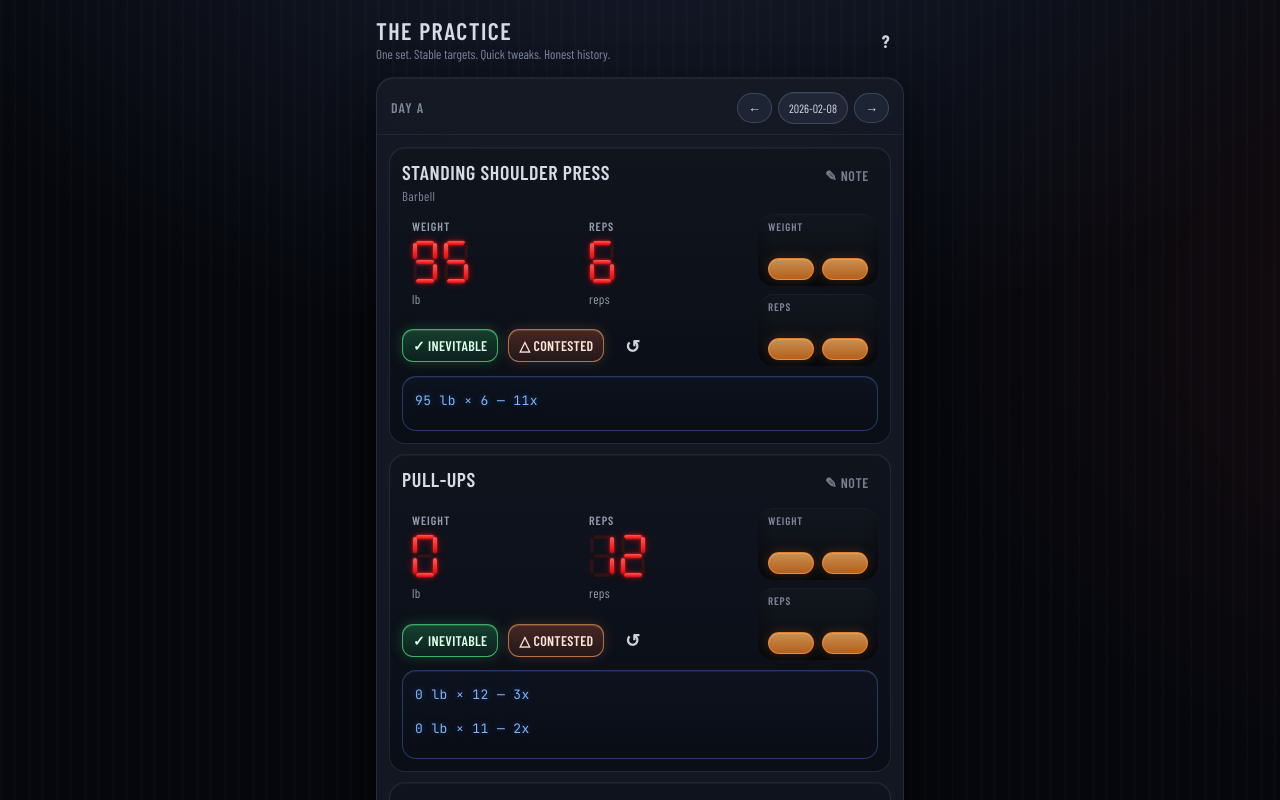
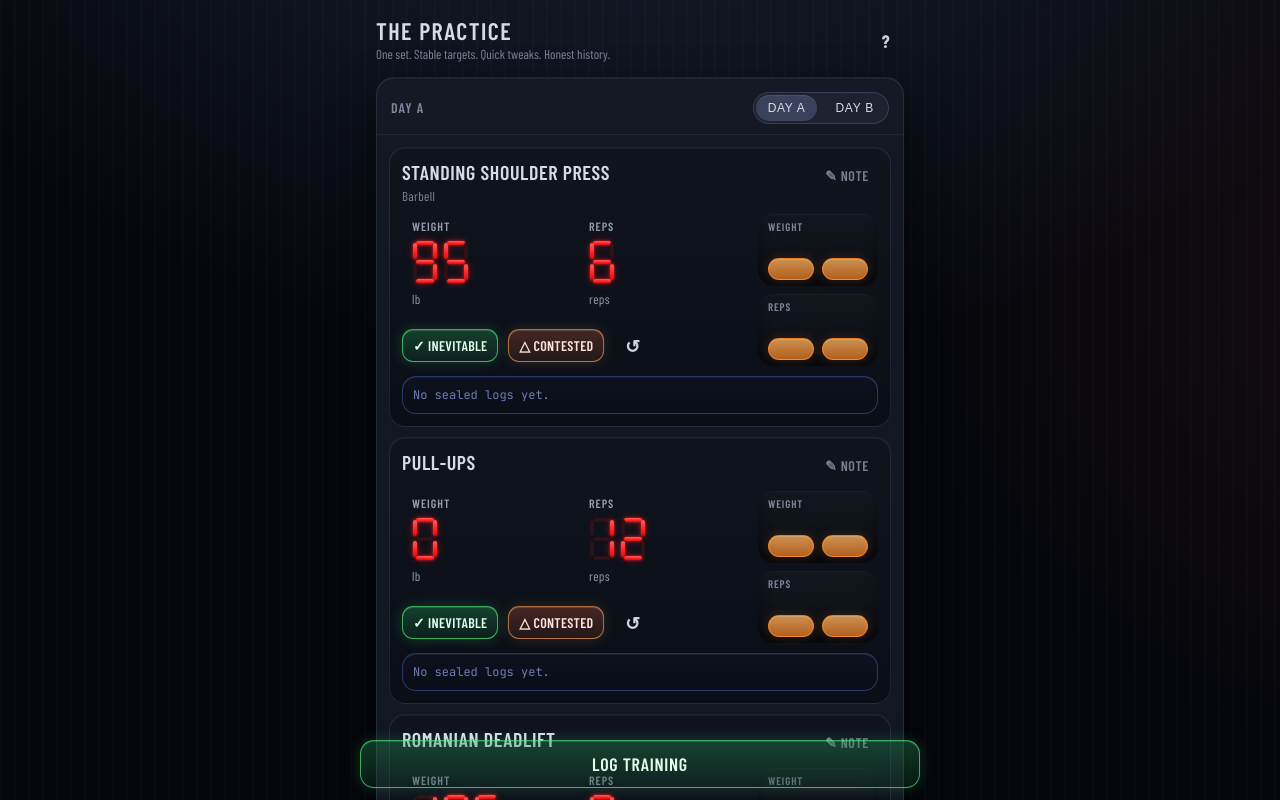
Before and after one commit to comeauchristian-ux/the-practice, a React (Vite) app: page / in a window 1280 px wide. Shown: the top 800 px of the page. Built offline with nearby package versions, Linux system fonts and the light colour scheme.

Commit message:
Replaced dates with occurences, added a way to log workouts, fixed history (sorted by frequency)

```diff
--- a/src/App.jsx
+++ b/src/App.jsx
@@ -1,12 +1,8 @@
 import React from 'react'
-import { buildImportedLogs } from './importHistory'
 
 // ===========================
 // 1) PROGRAM (edit here)
 // ===========================
-// You said: one set only. So each exercise has a single target.
-// - type: "strength" uses weight + reps
-// - type: "cardio" uses incline + speed (kph)
 const PROGRAM = {
   A: {
     name: 'Day A',
@@ -47,79 +43,136 @@ const PROGRAM = {
 // ===========================
 // 2) STORAGE (local-first)
 // ===========================
-const STORAGE_KEY = 'gym_practice_vite_v2'
-const IMPORTED_LOGS = buildImportedLogs()
+const STORAGE_KEY = 'gym_practice_vite_v3'
+const LEGACY_STORAGE_KEY = 'gym_practice_vite_v2'
+
+function deepClone(obj){
+  return obj ? JSON.parse(JSON.stringify(obj)) : obj
+}
+
+function clamp(n, min, max){
+  return Math.min(max, Math.max(min, n))
+}
+
+function normalizeCount(value){
+  return Number.isFinite(value) ? Math.max(0, Math.floor(value)) : 0
+}
+
+function normalizeState(raw){
+  return raw === 'inevitable' || raw === 'contested' ? raw : undefined
+}
+
+function normalizeExerciseRecord(raw){
+  if(!raw || typeof raw !== 'object'){
+    return {
+      inevitableCount: 0,
+      contestedCount: 0,
+      history: [],
+      performanceHistory: [],
+    }
+  }
+
+  const history = Array.isArray(raw.history)
+    ? raw.history.filter((s) => s === 'inevitable' || s === 'contested')
+    : []
+  const performanceHistory = Array.isArray(raw.performanceHistory)
+    ? raw.performanceHistory.filter((item) => typeof item === 'string' && item.trim())
+    : []
+
+  return {
+    ...raw,
+    inevitableCount: normalizeCount(raw.inevitableCount),
+    contestedCount: normalizeCount(raw.contestedCount),
+    history,
+    performanceHistory,
+    lastState: normalizeState(raw.lastState),
+    state: normalizeState(raw.state),
+  }
+}
+
+function migrateLegacyState(parsed){
+  const next = {
+    dayKey: parsed?.dayKey === 'B' ? 'B' : 'A',
+    plan: parsed?.plan || {},
+    sessions: { A: {}, B: {} },
+  }
+
+  const logs = parsed?.logs || {}
+  const dates = Object.keys(logs).sort()
+
+  for(const date of dates){
+    for(const dayKey of ['A', 'B']){
+      const dayLog = logs?.[date]?.[dayKey]
+      if(!dayLog || typeof dayLog !== 'object') continue
+
+      for(const exId of Object.keys(dayLog)){
+        const source = dayLog[exId]
+        if(!source || typeof source !== 'object') continue
+
+        const current = normalizeExerciseRecord(next.sessions[dayKey][exId])
+        const merged = { ...current }
+
+        if(typeof source.weight === 'number') merged.weight = source.weight
+        if(typeof source.reps === 'number') merged.reps = source.reps
+        if(typeof source.incline === 'number') merged.incline = source.incline
+        if(typeof source.speed === 'number') merged.speed = source.speed
+        if(typeof source.note === 'string' && source.note.trim()) merged.note = source.note.trim()
+
+        const state = normalizeState(source.state)
+        if(state === 'inevitable') merged.inevitableCount += 1
+        if(state === 'contested') merged.contestedCount += 1
+        if(state){
+          merged.history = [...merged.history, state]
+          merged.lastState = state
+        }
+
+        next.sessions[dayKey][exId] = merged
+      }
+    }
+  }
+
+  return next
+}
+
+function normalizeLoadedState(parsed){
+  const base = {
+    dayKey: parsed?.dayKey === 'B' ? 'B' : 'A',
+    plan: parsed?.plan || {},
+    sessions: { A: {}, B: {} },
+  }
+
+  for(const dayKey of ['A', 'B']){
+    const session = parsed?.sessions?.[dayKey] || {}
+    for(const exId of Object.keys(session)){
+      base.sessions[dayKey][exId] = normalizeExerciseRecord(session[exId])
+    }
+  }
+
+  return base
+}
 
 function loadState(){
   try{
     const raw = localStorage.getItem(STORAGE_KEY)
-    if(!raw) return { view:'today', dayKey:'A', plan:{}, logs:deepClone(IMPORTED_LOGS) }
-    const parsed = JSON.parse(raw)
-    const mergedLogs = mergeLogsWithImported(parsed.logs || {})
-    return { view:'today', dayKey:'A', plan:{}, ...parsed, logs:mergedLogs }
+    if(raw){
+      const parsed = JSON.parse(raw)
+      return normalizeLoadedState(parsed)
+    }
+
+    const legacyRaw = localStorage.getItem(LEGACY_STORAGE_KEY)
+    if(legacyRaw){
+      const parsedLegacy = JSON.parse(legacyRaw)
+      return migrateLegacyState(parsedLegacy)
+    }
+
+    return { dayKey: 'A', plan: {}, sessions: { A: {}, B: {} } }
   }catch(e){
-    return { view:'today', dayKey:'A', plan:{}, logs:deepClone(IMPORTED_LOGS) }
+    return { dayKey: 'A', plan: {}, sessions: { A: {}, B: {} } }
   }
 }
-function mergeLogsWithImported(logs){
-  const merged = deepClone(IMPORTED_LOGS) || {}
-  for(const date of Object.keys(logs || {})){
-    if(!merged[date]) merged[date] = {}
-    for(const dayKey of Object.keys(logs[date] || {})){
-      merged[date][dayKey] = { ...(merged[date][dayKey] || {}), ...(logs[date][dayKey] || {}) }
-    }
-  }
-  return merged
-}
+
 function saveState(state){
   localStorage.setItem(STORAGE_KEY, JSON.stringify(state))
-}
-function todayISO(){
-  const d = new Date()
-  const y = d.getFullYear()
-  const m = String(d.getMonth()+1).padStart(2,'0')
-  const day = String(d.getDate()).padStart(2,'0')
-  return `${y}-${m}-${day}`
-}
-function addDaysISO(dateISO, deltaDays){
-  const [y, m, d] = dateISO.split('-').map(Number)
-  const dt = new Date(y, m - 1, d)
-  dt.setDate(dt.getDate() + deltaDays)
-  const yy = dt.getFullYear()
-  const mm = String(dt.getMonth()+1).padStart(2,'0')
-  const dd = String(dt.getDate()).padStart(2,'0')
-  return `${yy}-${mm}-${dd}`
-}
-function oppositeDayKey(dayKey){
-  return dayKey === 'A' ? 'B' : 'A'
-}
-function pickDominantDayKeyForDate(logs, date){
-  const dayA = logs?.[date]?.A || {}
-  const dayB = logs?.[date]?.B || {}
-  const aCount = Object.keys(dayA).length
-  const bCount = Object.keys(dayB).length
-  if(aCount && !bCount) return 'A'
-  if(bCount && !aCount) return 'B'
-  if(!aCount && !bCount) return null
-  const aTs = Math.max(0, ...Object.values(dayA).map(e => e?.updatedAt || 0))
-  const bTs = Math.max(0, ...Object.values(dayB).map(e => e?.updatedAt || 0))
-  return aTs >= bTs ? 'A' : 'B'
-}
-function resolveWorkoutDayKey(logs, date){
-  const onDate = pickDominantDayKeyForDate(logs, date)
-  if(onDate) return onDate
-  const dates = Object.keys(logs || {}).filter(d => d < date).sort().reverse()
-  for(const d of dates){
-    const prior = pickDominantDayKeyForDate(logs, d)
-    if(prior) return oppositeDayKey(prior)
-  }
-  return 'A'
-}
-function deepClone(obj){
-  return obj ? JSON.parse(JSON.stringify(obj)) : obj
-}
-function clamp(n, min, max){
-  return Math.min(max, Math.max(min, n))
 }
 
 // ===========================
@@ -199,8 +252,6 @@ function formatTarget(ex, entry, plan){
       secondary: `${spd} kph`,
       left: { label: 'Incline', value: inc, unit: '%' },
       right: { label: 'Speed', value: spd, unit: 'kph' },
-      inc,
-      spd,
     }
   }
   const w = entry?.weight ?? plan?.defaultWeight ?? ex.defaultWeight ?? 0
@@ -210,16 +261,32 @@ function formatTarget(ex, entry, plan){
     secondary: `${r} reps`,
     left: { label: 'Weight', value: w, unit: 'lb' },
     right: { label: 'Reps', value: r, unit: 'reps' },
-    w,
-    r,
   }
+}
+
+function formatStateLabel(state){
+  if(state === 'inevitable') return 'Inevitable'
+  if(state === 'contested') return 'Contested'
+  return ''
+}
+
+function buildFrequencyLines(performanceHistory){
+  const map = new Map()
+  for(const signature of performanceHistory || []){
+    if(!signature) continue
+    map.set(signature, (map.get(signature) || 0) + 1)
+  }
+  return Array.from(map.entries())
+    .map(([signature, count]) => ({ signature, count }))
+    .sort((a, b) => b.count - a.count || a.signature.localeCompare(b.signature))
+    .slice(0, 3)
+    .map((item) => `${item.signature}  n=${item.count}`)
 }
 
 function ExerciseTile({
   exercise,
   entry,
   planEntry,
-  historyLines,
   onSetState,
   onAdjust,
   onOpenDetails,
@@ -227,13 +294,16 @@ function ExerciseTile({
   onClearState,
 }){
   const target = formatTarget(exercise, entry, planEntry)
+  const stableEntry = normalizeExerciseRecord(entry)
 
   const tileCls = [
     'tile',
-    entry?.state === 'inevitable' ? 'tileOk' : '',
-    entry?.state === 'contested' ? 'tileWarn' : '',
-    entry?.state === 'done' ? 'tileDone' : '',
+    stableEntry?.state === 'inevitable' ? 'tileOk' : '',
+    stableEntry?.state === 'contested' ? 'tileWarn' : '',
   ].filter(Boolean).join(' ')
+
+  const recentBlocks = stableEntry.history.slice(-12)
+  const frequencyLines = buildFrequencyLines(stableEntry.performanceHistory)
 
   return (
     <div className={tileCls}>
@@ -263,18 +333,9 @@ function ExerciseTile({
           </div>
 
           <div className="btnRow">
-            {exercise.id === 'walk' ? (
-              <>
-                <Button variant={entry?.state === 'done' ? 'done active' : 'done'} onClick={() => onSetState(exercise.id, 'done')}>◉ Done</Button>
-                <Button variant="ghost clearIconBtn" onClick={() => onClearState(exercise.id)} title="Clear exercise state">↺</Button>
-              </>
-            ) : (
-              <>
-                <Button variant={entry?.state === 'inevitable' ? 'ok active' : 'ok'} onClick={() => onSetState(exercise.id, 'inevitable')}>✓ Inevitable</Button>
-                <Button variant={entry?.state === 'contested' ? 'warn active' : 'warn'} onClick={() => onSetState(exercise.id, 'contested')}>△ Contested</Button>
-                <Button variant="ghost clearIconBtn" onClick={() => onClearState(exercise.id)} title="Clear exercise state">↺</Button>
-              </>
-            )}
+            <Button variant={stableEntry?.state === 'inevitable' ? 'ok active' : 'ok'} onClick={() => onSetState(exercise.id, 'inevitable')}>✓ Inevitable</Button>
+            <Button variant={stableEntry?.state === 'contested' ? 'warn active' : 'warn'} onClick={() => onSetState(exercise.id, 'contested')}>△ Contested</Button>
+            <Button variant="ghost clearIconBtn" onClick={() => onClearState(exercise.id)} title="Clear exercise state">↺</Button>
           </div>
         </div>
 
@@ -317,20 +378,25 @@ function ExerciseTile({
         </div>
       </div>
 
-      {historyLines?.length ? (
-        <div className="historyMini">
-          {historyLines.slice(0,2).map((ln, idx) => (
-            <div className="historyLine" key={idx}>{ln}</div>
-          ))}
+      <div className="historyMini">
+        <div className="stabilityBars" aria-label="Last 12 logged states">
+          {recentBlocks.length ? recentBlocks.map((state, idx) => (
+            <span key={idx} className={'stabilityBlock ' + state} />
+          )) : <span className="stabilityEmpty">No sealed logs yet.</span>}
         </div>
-      ) : (
-        <div className="historyMini muted">No history yet.</div>
-      )}
+        {frequencyLines.length ? (
+          <div className="liftHistoryList">
+            {frequencyLines.map((line, idx) => (
+              <div className="liftHistoryLine" key={idx}>{line}</div>
+            ))}
+          </div>
+        ) : null}
+      </div>
 
-      {entry?.note ? (
+      {stableEntry?.note ? (
         <div className="note">
           <div className="noteLabel">Note</div>
-          {entry.note}
+          {stableEntry.note}
         </div>
       ) : null}
     </div>
@@ -360,63 +426,44 @@ function Modal({title, children, onClose}){
 // ===========================
 // 4) Helpers
 // ===========================
-function ensureDayLog(state, date, dayKey){
-  const logs = state.logs || {}
-  if(!logs[date]) logs[date] = {}
-  if(!logs[date][dayKey]) logs[date][dayKey] = {}
-  state.logs = logs
-  return state
-}
 function ensurePlan(state){
   if(!state.plan) state.plan = {}
   return state
 }
 
-function exerciseById(exId){
-  for(const k of ['A','B']){
-    const found = PROGRAM[k].exercises.find(e => e.id === exId)
-    if(found) return found
-  }
-  return null
+function ensureSession(state, dayKey){
+  if(!state.sessions) state.sessions = { A: {}, B: {} }
+  if(!state.sessions[dayKey]) state.sessions[dayKey] = {}
+  return state
 }
 
-function buildExerciseCounts(logs, exId){
-  // returns [{key, count}] sorted by count desc then lastSeen desc
-  const map = new Map()
-  const lastSeen = new Map()
-  const dates = Object.keys(logs || {}).sort()
-  for(const d of dates){
-    for(const dayKey of ['A','B']){
-      const dayLog = logs?.[d]?.[dayKey]
-      const entry = dayLog?.[exId]
-      if(!entry) continue
-
-      const ex = exerciseById(exId)
-      if(!ex) continue
-
-      let key = ''
-      if(ex.type === 'cardio'){
-        const inc = entry.incline ?? ex.defaultIncline ?? 0
-        const spd = entry.speed ?? ex.defaultSpeed ?? 0
-        key = `${inc}% @ ${spd} kph`
-      }else{
-        const w = entry.weight ?? 0
-        const r = entry.reps ?? 0
-        key = `${w} lb × ${r}`
-      }
-
-      map.set(key, (map.get(key) || 0) + 1)
-      lastSeen.set(key, d)
+function ensureExerciseSession(state, dayKey, exId){
+  ensureSession(state, dayKey)
+  if(!state.sessions[dayKey][exId]){
+    state.sessions[dayKey][exId] = {
+      inevitableCount: 0,
+      contestedCount: 0,
+      history: [],
+      performanceHistory: [],
     }
   }
+  state.sessions[dayKey][exId] = normalizeExerciseRecord(state.sessions[dayKey][exId])
+  return state
+}
 
-  const arr = Array.from(map.entries()).map(([key, count]) => ({
-    key,
-    count,
-    lastSeen: lastSeen.get(key) || '0000-00-00',
-  }))
-  arr.sort((a,b) => (b.count - a.count) || (b.lastSeen.localeCompare(a.lastSeen)))
-  return arr
+function exerciseByIdAndDay(dayKey, exId){
+  return PROGRAM[dayKey]?.exercises?.find((e) => e.id === exId) || null
+}
+
+function buildPerformanceSignature(exercise, record, planEntry){
+  if(exercise.type === 'cardio'){
+    const incline = record.incline ?? planEntry?.defaultIncline ?? exercise.defaultIncline ?? 0
+    const speed = record.speed ?? planEntry?.defaultSpeed ?? exercise.defaultSpeed ?? 0
+    return `${incline}% @ ${speed} kph`
+  }
+  const weight = record.weight ?? planEntry?.defaultWeight ?? exercise.defaultWeight ?? 0
+  const reps = record.reps ?? planEntry?.defaultReps ?? exercise.defaultReps ?? 0
+  return `${weight} lb x ${reps} reps`
 }
 
 // ===========================
@@ -428,59 +475,69 @@ export default function App(){
   const [noteDraft, setNoteDraft] = React.useState('')
   const [detailsFor, setDetailsFor] = React.useState(null)
   const [showStateHelp, setShowStateHelp] = React.useState(false)
-  const [dateOffset, setDateOffset] = React.useState(0)
-  const today = todayISO()
-  const date = addDaysISO(today, dateOffset)
 
-  const activeDayKey = React.useMemo(() => resolveWorkoutDayKey(appState.logs, date), [appState.logs, date])
+  const activeDayKey = appState.dayKey === 'B' ? 'B' : 'A'
   const day = PROGRAM[activeDayKey]
-  const todaysLog = (appState.logs && appState.logs[date] && appState.logs[date][activeDayKey]) || {}
-
-  // Build per-exercise history summary lines (e.g., "185 lb × 8 — 13x")
-  const historyByExId = React.useMemo(() => {
-    const out = {}
-    for(const k of ['A','B']){
-      for(const ex of PROGRAM[k].exercises){
-        const counts = buildExerciseCounts(appState.logs, ex.id)
-        out[ex.id] = counts.map(it => `${it.key} — ${it.count}x`)
-      }
-    }
-    return out
-  }, [appState.logs])
+  const currentSession = appState.sessions?.[activeDayKey] || {}
 
   function persist(next){
     setAppState(next)
     saveState(next)
   }
 
+  function setDay(dayKey){
+    const next = deepClone(appState)
+    next.dayKey = dayKey === 'B' ? 'B' : 'A'
+    persist(next)
+  }
+
   function updateExercise(exId, patch){
-    const next = ensureDayLog(deepClone(appState), date, activeDayKey)
-    const dayLog = next.logs[date][activeDayKey]
-    const prev = dayLog[exId] || {}
-    dayLog[exId] = { ...prev, ...patch, updatedAt: Date.now() }
+    const next = ensureExerciseSession(deepClone(appState), activeDayKey, exId)
+    const prev = normalizeExerciseRecord(next.sessions[activeDayKey][exId])
+    next.sessions[activeDayKey][exId] = { ...prev, ...patch, state: normalizeState(patch.state ?? prev.state) }
     persist(next)
   }
 
   function clearExerciseState(exId){
-    const next = ensureDayLog(deepClone(appState), date, activeDayKey)
-    const dayLog = next.logs?.[date]?.[activeDayKey]
-    const prev = dayLog?.[exId]
-    if(!prev) return
+    const next = ensureExerciseSession(deepClone(appState), activeDayKey, exId)
+    const prev = normalizeExerciseRecord(next.sessions[activeDayKey][exId])
+    if(!prev.state) return
+    const { state, ...rest } = prev
+    next.sessions[activeDayKey][exId] = rest
+    persist(next)
+  }
 
-    const { state, ...rest } = prev
-    if(!state) return
+  function sealTrainingSession(){
+    const next = ensureSession(deepClone(appState), activeDayKey)
 
-    if(Object.keys(rest).length === 0){
-      delete dayLog[exId]
-    }else{
-      dayLog[exId] = { ...rest, updatedAt: Date.now() }
+    for(const ex of day.exercises){
+      ensureExerciseSession(next, activeDayKey, ex.id)
+      const record = normalizeExerciseRecord(next.sessions[activeDayKey][ex.id])
+
+      if(record.state === 'inevitable'){
+        record.inevitableCount += 1
+        record.history = [...record.history, 'inevitable']
+        record.performanceHistory = [...record.performanceHistory, buildPerformanceSignature(ex, record, next.plan?.[ex.id])]
+        record.lastState = 'inevitable'
+      }else if(record.state === 'contested'){
+        record.contestedCount += 1
+        record.history = [...record.history, 'contested']
+        record.performanceHistory = [...record.performanceHistory, buildPerformanceSignature(ex, record, next.plan?.[ex.id])]
+        record.lastState = 'contested'
+      }
+
+      // Explicitly clear current session markers after sealing.
+      delete record.state
+      delete record.note
+      next.sessions[activeDayKey][ex.id] = record
     }
+
     persist(next)
   }
 
   function openNote(exId){
     setNoteFor(exId)
-    setNoteDraft((todaysLog && todaysLog[exId] && todaysLog[exId].note) || '')
+    setNoteDraft((currentSession?.[exId]?.note) || '')
   }
 
   function saveNote(){
@@ -495,9 +552,10 @@ export default function App(){
   }
 
   function adjust(exId, field, delta){
-    const ex = exerciseById(exId)
+    const ex = exerciseByIdAndDay(activeDayKey, exId)
     if(!ex) return
-    const entry = todaysLog[exId] || {}
+
+    const entry = normalizeExerciseRecord(currentSession[exId])
     const plan = appState.plan?.[exId] || {}
 
     if(ex.type === 'cardio'){
@@ -525,9 +583,10 @@ export default function App(){
   }
 
   function setAsDefault(exId){
-    const ex = exerciseById(exId)
+    const ex = exerciseByIdAndDay(activeDayKey, exId)
     if(!ex) return
-    const entry = todaysLog[exId] || {}
+
+    const entry = normalizeExerciseRecord(currentSession[exId])
     const next = ensurePlan(deepClone(appState))
     if(!next.plan[exId]) next.plan[exId] = {}
 
@@ -551,28 +610,39 @@ export default function App(){
         </div>
         <button className="btn ghost topHelpBtn" onClick={() => setShowStateHelp(true)} title="Inevitable vs Contested help">?</button>
       </header>
+
       <div className="grid">
         <div className="card">
           <div className="cardHeader">
             <h2>{day.name}</h2>
-            <div className="dateNav">
-              <button className="dateNavBtn" onClick={() => setDateOffset(v => v - 1)} title="Previous day">←</button>
-              <div className="dayBadge">{date}</div>
-              <button className="dateNavBtn" onClick={() => setDateOffset(v => v + 1)} title="Next day">→</button>
-              {dateOffset !== 0 ? (
-                <button className="dateNavBtn reset" onClick={() => setDateOffset(0)} title={`Back to ${today}`}>Today</button>
-              ) : null}
+            <div className="dayToggle" role="tablist" aria-label="Workout day selector">
+              <button
+                className={'dayToggleBtn' + (activeDayKey === 'A' ? ' active' : '')}
+                onClick={() => setDay('A')}
+                role="tab"
+                aria-selected={activeDayKey === 'A'}
+              >
+                Day A
+              </button>
+              <button
+                className={'dayToggleBtn' + (activeDayKey === 'B' ? ' active' : '')}
+                onClick={() => setDay('B')}
+                role="tab"
+                aria-selected={activeDayKey === 'B'}
+              >
+                Day B
+              </button>
             </div>
           </div>
+
           <div className="cardBody">
             <div className="list">
               {day.exercises.map(ex => (
                 <ExerciseTile
                   key={ex.id}
                   exercise={ex}
-                  entry={todaysLog[ex.id]}
+                  entry={currentSession[ex.id]}
                   planEntry={appState.plan?.[ex.id]}
-                  historyLines={historyByExId[ex.id]}
                   onSetState={(id, state) => updateExercise(id, { state })}
                   onAdjust={adjust}
                   onOpenDetails={openDetails}
@@ -583,18 +653,22 @@ export default function App(){
             </div>
 
             <div className="footerHint">
-              Tip: click an exercise name to see its full history.
+              Select a state per exercise, then press Log Training to seal this session.
             </div>
           </div>
         </div>
       </div>
 
+      <div className="logTrainingWrap">
+        <button className="btn ok logTrainingBtn" onClick={sealTrainingSession}>Log Training</button>
+      </div>
+
       {noteFor ? (
         <Modal title="Add a note" onClose={() => setNoteFor(null)}>
           <div className="tiny" style={{marginBottom:8}}>
-            One line is enough. (Example: “Contested early — slept badly.”)
+            One line is enough. (Example: “Contested early - slept badly.”)
           </div>
-          <textarea value={noteDraft} onChange={(e)=>setNoteDraft(e.target.value)} placeholder="Write a short note…" />
+          <textarea value={noteDraft} onChange={(e)=>setNoteDraft(e.target.value)} placeholder="Write a short note..." />
           <div style={{display:'flex', gap:10, justifyContent:'flex-end', marginTop:10}}>
             <Button variant="ghost" onClick={() => setNoteFor(null)}>Cancel</Button>
             <Button variant="ok" onClick={saveNote}>Save</Button>
@@ -604,12 +678,13 @@ export default function App(){
 
       {detailsFor ? (
         (() => {
-          const ex = exerciseById(detailsFor)
+          const ex = exerciseByIdAndDay(activeDayKey, detailsFor)
           if(!ex) return null
-          const lines = historyByExId[detailsFor] || []
-          const entry = todaysLog[detailsFor]
+
+          const entry = normalizeExerciseRecord(currentSession[detailsFor])
           const plan = appState.plan?.[detailsFor]
           const tgt = formatTarget(ex, entry, plan)
+          const lines = entry.history.map(formatStateLabel).reverse()
 
           return (
             <Modal title={ex.name} onClose={() => setDetailsFor(null)}>
@@ -636,7 +711,6 @@ export default function App(){
                   )}
                 </div>
               </div>
-
             </Modal>
           )
         })()
--- a/src/styles.css
+++ b/src/styles.css
@@ -39,7 +39,7 @@ body{
 .wrap{
   max-width: 560px;
   margin: 0 auto;
-  padding: calc(16px + var(--safe-top)) 16px calc(18px + var(--safe-bottom)) 16px;
+  padding: calc(16px + var(--safe-top)) 16px calc(110px + var(--safe-bottom)) 16px;
 }
 header{
   display:flex;
@@ -77,6 +77,30 @@ h1{
   font-weight:600; letter-spacing:.08em; text-transform: uppercase;
 }
 .cardBody{ padding: 12px 12px 14px 12px; }
+.dayToggle{
+  display:flex;
+  align-items:center;
+  gap:6px;
+  padding: 2px;
+  border-radius: 999px;
+  border: 1px solid rgba(123,139,186,.26);
+  background: rgba(123,139,186,.08);
+}
+.dayToggleBtn{
+  border: 0;
+  border-radius: 999px;
+  padding: 6px 12px;
+  font-size: 12px;
+  letter-spacing: .06em;
+  text-transform: uppercase;
+  color: var(--text);
+  background: transparent;
+  cursor: pointer;
+}
+.dayToggleBtn.active{
+  background: rgba(123,139,186,.30);
+  box-shadow: inset 0 1px 0 rgba(255,255,255,.09);
+}
 .dayBadge{
   font-size: 12px; padding: 8px 10px; border-radius: 999px;
   border: 1px solid rgba(123,139,186,.30);
@@ -563,6 +587,53 @@ textarea{
   box-shadow: inset 0 1px 0 rgba(180,210,255,.08);
 }
 .historyMini.muted{ color: rgba(145,168,235,.72); }
+.stabilityBars{
+  display:flex;
+  align-items:center;
+  gap:6px;
+  min-height: 12px;
+  flex-wrap: wrap;
+}
+.stabilityBlock{
+  width: 14px;
+  height: 10px;
+  border-radius: 2px;
+  border: 1px solid rgba(255,255,255,.16);
+}
+.stabilityBlock.inevitable{
+  background: rgba(0, 200, 83, .78);
+}
+.stabilityBlock.contested{
+  background: rgba(255, 214, 0, .82);
+}
+.stabilityEmpty{
+  color: rgba(145,168,235,.72);
+  font-size: 12px;
+}
+.liftHistoryList{
+  margin-top: 10px;
+  padding: 8px 10px;
+  border: 1px solid rgba(94, 160, 255, .28);
+  border-radius: 10px;
+  background:
+    repeating-linear-gradient(
+      180deg,
+      rgba(84, 150, 255, .055) 0px,
+      rgba(84, 150, 255, .055) 1px,
+      rgba(0, 0, 0, 0) 1px,
+      rgba(0, 0, 0, 0) 3px
+    ),
+    linear-gradient(180deg, rgba(12, 24, 46, .45), rgba(6, 12, 24, .45));
+  box-shadow: inset 0 0 18px rgba(44, 122, 255, .14);
+}
+.liftHistoryLine{
+  color: #6fb6ff;
+  font-family: "JetBrains Mono", "IBM Plex Mono", monospace;
+  font-size: 12px;
+  letter-spacing: .03em;
+  text-shadow: 0 0 6px rgba(78, 156, 255, .55), 0 0 12px rgba(45, 122, 245, .35);
+  margin: 2px 0;
+}
 .historyLine{
   padding: 5px 2px;
   border-radius: 0;
@@ -628,3 +699,20 @@ textarea{
   overflow:auto;
   padding-right: 6px;
 }
+
+.logTrainingWrap{
+  position: fixed;
+  left: 50%;
+  bottom: calc(12px + var(--safe-bottom));
+  transform: translateX(-50%);
+  width: min(560px, calc(100vw - 24px));
+  z-index: 30;
+}
+.logTrainingBtn{
+  width: 100%;
+  justify-content: center;
+  font-size: 18px;
+  padding: 12px 14px;
+  border-radius: 14px;
+  border-color: rgba(84,255,134,.68);
+}
```
Also changed, not shown: 6 other files (tests, documents, lock files or other folders).
